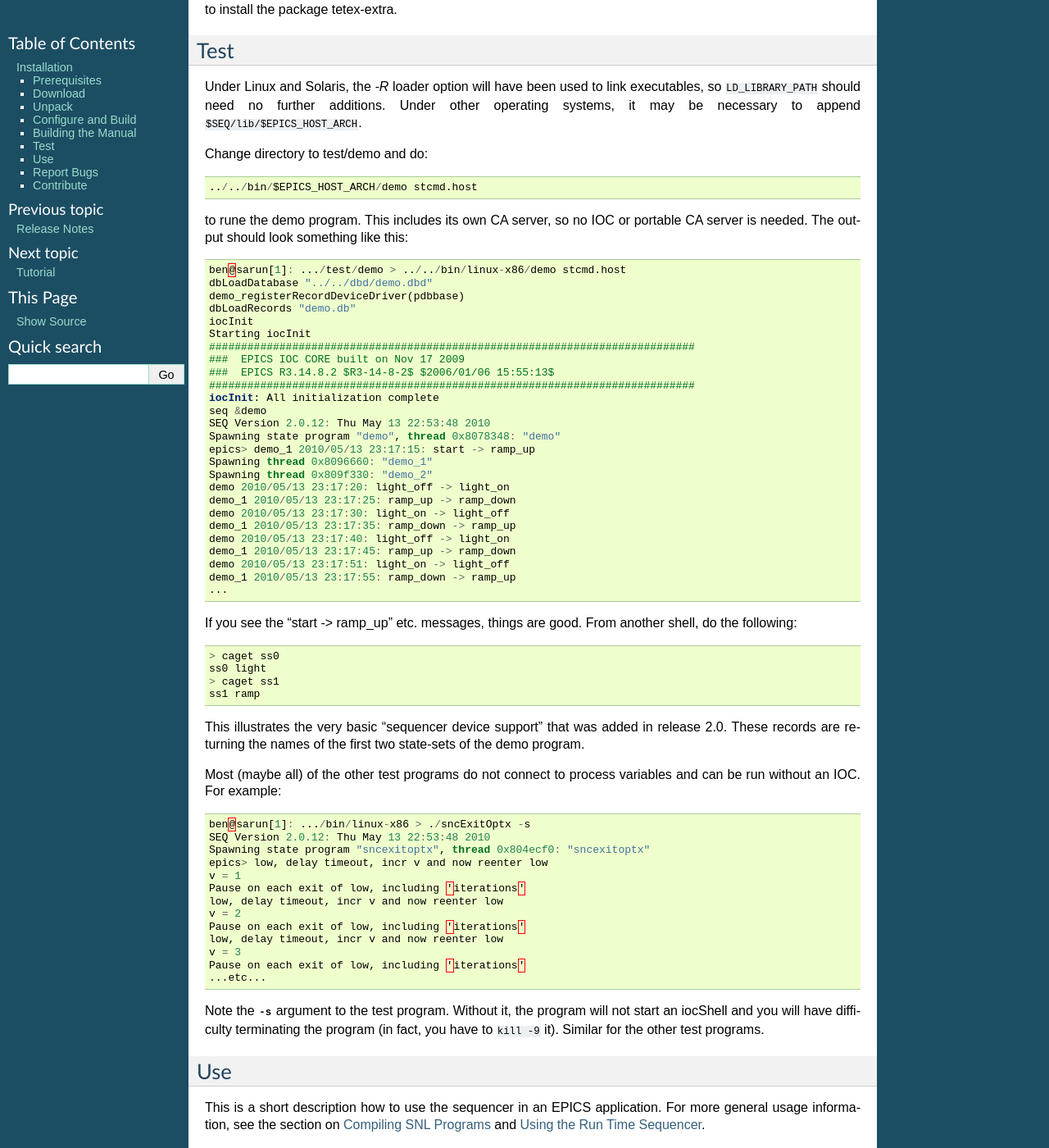
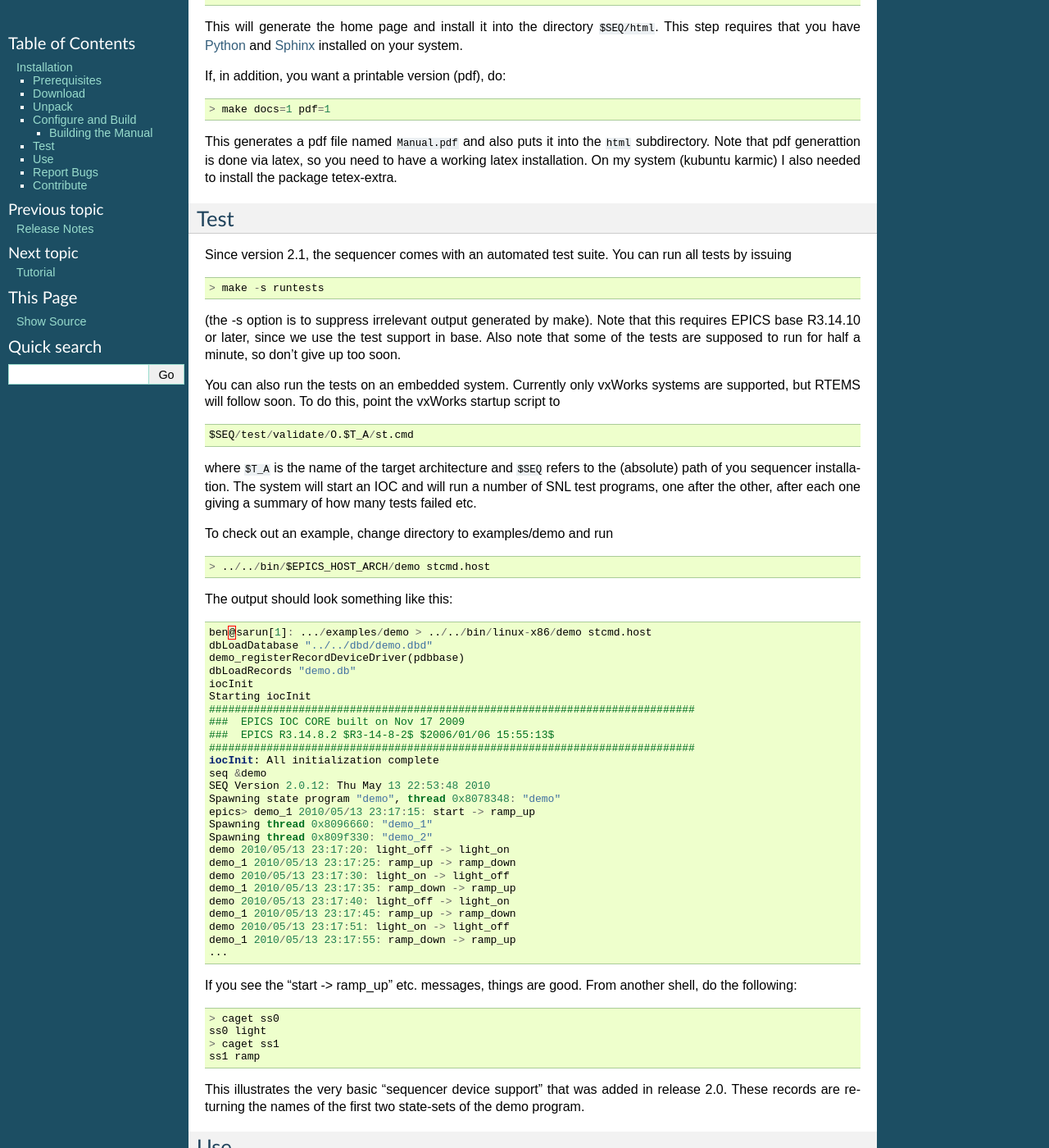
Before and after one commit to jeonghanlee/sequencer-2-2, a Sphinx documentation site: the page built from documentation/Installation.txt, in a window 1280 px wide and 1400 px high, scrolled down 2499 px. Shown: the whole window at 82% size. Built offline with Sphinx 7.4.7, drawn with Linux system fonts in a browser that asks for light colours; some of the changed text lies outside the part shown.

Commit message:
docs: updated the installation section

```diff
--- a/documentation/Installation.txt
+++ b/documentation/Installation.txt
@@ -19,16 +19,24 @@
 .. _re2c: http://re2c.org/
 .. _re2c download: http://sourceforge.net/projects/re2c/files/
 
+
 Download
 --------
 
-Newer releases are available here:
+Releases are available here:
 
    http://www-csr.bessy.de/control/SoftDist/sequencer/releases/
 
-The latest release is currently `2.0.99`_, which is a beta release
-for the upcoming `2.1.0`_. Release notes are contained in the
-:doc:`Introduction`.
+The current stable release is `2.0.13`_.
+
+Development snapshots are available under the name
+
+   seq-snapshot-<date>.tar.gz
+
+In the releases directory there is always a symbolic link to the
+`latest snapshot`_.
+
+Release notes are contained in the documentation, see :doc:`Notes`.
 
 Older releases can be either downloaded from the PSI website
 
@@ -58,16 +67,20 @@
    `1.9.4`_  :ref:`Release_Notes_1.9`
    ========= ===========================
 
-You can look at (or even use at your own risk ;-) my latest
-development version by checking out the `darcs`_ repository::
+Please note that 2.0.89 and 2.0.99 are long since
+out-dated and are listed here only for historical reasons.
+If you want to help testing the upcoming
+major release (2.1.0), please use
+the `latest snapshot`_, or check out the `darcs`_ repository::
 
-   darcs get http://www-csr.bessy.de/control/SoftDist/sequencer/repo/ seq-head
+   > darcs get http://www-csr.bessy.de/control/SoftDist/sequencer/repo/ seq-head
 
-You can also look at the repo using the `repository browser`_.
+You can also follow development by using the `repository browser`_.
 
 See `Contribute`_ for a short description how to record and send
 patches.
 
+.. _latest snapshot: http://www-csr.bessy.de/control/SoftDist/sequencer/releases/seq-snapshot-latest.tar.gz
 .. _2.1.0: http://www-csr.bessy.de/control/SoftDist/sequencer/releases/seq-2.1.0.tar.gz
 .. _2.0.99: http://www-csr.bessy.de/control/SoftDist/sequencer/releases/seq-2.0.99.tar.gz
 .. _2.0.98: http://www-csr.bessy.de/control/SoftDist/sequencer/releases/seq-2.0.98.tar.gz
@@ -89,6 +102,7 @@
 .. _1.9.4: http://www-csr.bessy.de/control/SoftDist/sequencer/releases/seq-1.9.4.tar.gz
 .. _repository browser: http://www-csr.bessy.de/cgi-bin/darcsweb.cgi?r=sequencer;a=summary
 
+
 Unpack
 ------
 
@@ -107,29 +121,30 @@
    > cd seq-x.y.z
 
 and look at the source tree. The actual source code for the sequencer
-is under *src*. The documentation sources are under *documentation* and
+is under ``src``. The documentation sources are under ``documentation`` and
 consist of plain readable text files (actually, the format is
 `reStructuredText`_ but you need to know about that only if you plan to
 make changes to the docs).
 
 In what follows, ``$SEQ`` refers to the directory where you are now,
-i.e. *.../seq-x.y.z/*.
+i.e. ``.../seq-x.y.z/``.
 
 .. _GNU tar: http://www.gnu.org/software/tar/
 .. _reStructuredText: http://docutils.sourceforge.net/rst.html
+
 
 Configure and Build
 -------------------
 
 The sequencer uses the EPICS build system. This means there is no
 automatic configuration, instead you have to edit the file
-*configure/RELEASE* and perhaps also *configure/CONFIG_SITE*. These are
-make include files, so the syntax is that of (GNU) make.
+``configure/RELEASE`` and perhaps also ``configure/CONFIG_SITE``.
+These are make include files, so the syntax is that of (GNU) make.
 
-In *configure/RELEASE*, change the definition of the variable
+In ``configure/RELEASE``, change the definition of the variable
 ``EPICS_BASE`` to the path where your EPICS base is installed.
 
-In *configure/CONFIG_SITE*, you can specify the target architectures
+In ``configure/CONFIG_SITE``, you can specify the target architectures
 for which to build via the ``CROSS_COMPILER_TARGET_ARCHS`` variable (a
 subset of those for which EPICS has been built, default is all), and
 the message systems to support via the ``PVXXX`` variables (the default
@@ -144,15 +159,17 @@
 <http://www.aps.anl.gov/epics/base/R3-14/11-docs/AppDevGuide.pdf>`_
 for details.
 
-After changing the files in *configure*, run GNU make.
+After changing the files in ``configure``, run GNU make.
 
-Note that make builds first in the *configure* directory, then the
-*src* tree, and finally the *test* tree. A failure in the *test* tree
-will not impact your ability to write sequences (but is still a bug and
+Note that make builds first in the ``configure`` directory, then the
+``src`` tree, and finally the ``test`` and ``examples`` trees. A failure
+in the latter two
+will not impact your ability to write SNL programs (but is still a bug and
 should be reported, see `Report Bugs`_).
 
+
 Building the Manual
--------------------
+^^^^^^^^^^^^^^^^^^^
 
 From 2.0.99 on, the manual is in reStructureText format. This format
 is (more or less) readable plain text, so this section is optional.
@@ -165,15 +182,15 @@
    > make docs=1
 
 This will generate the home page and install it into the directory
-*$SEQ/html*. This step requires that you have `Python`_ and `Sphinx`_
+``$SEQ/html``. This step requires that you have `Python`_ and `Sphinx`_
 installed on your system.
 
 If, in addition, you want a printable version (pdf), do::
 
    > make docs=1 pdf=1
 
-This generates a pdf file named *Manual.pdf* and also puts it into the
-*html* subdirectory. Note that pdf generattion is done via latex, so
+This generates a pdf file named ``Manual.pdf`` and also puts it into the
+``html`` subdirectory. Note that pdf generattion is done via latex, so
 you need to have a working latex installation. On my system (kubuntu
 karmic) I also needed to install the package tetex-extra.
 
@@ -182,23 +199,38 @@
 
 .. _Verifyingtheinstallation:
 
+
 Test
 ----
 
-Under Linux and Solaris, the *-R* loader option will have been used to
-link executables, so ``LD_LIBRARY_PATH`` should need no further
-additions. Under other operating systems, it may be necessary to append
-``$SEQ/lib/$EPICS_HOST_ARCH``.
+Since version 2.1, the sequencer comes with an automated test suite.
+You can run all tests by issuing ::
 
-Change directory to test/demo and do::
+   > make -s runtests
 
-   ../../bin/$EPICS_HOST_ARCH/demo stcmd.host
+(the -s option is to suppress irrelevant output generated by make).
+Note that this requires EPICS base R3.14.10 or later, since we use the
+test support in base. Also note that some of the tests are supposed
+to run for half a minute, so don't give up too soon.
 
-to rune the demo program. This includes its own CA server, so no IOC or
-portable CA server is needed. The output should look something like
-this::
+You can also run the tests on an embedded system. Currently only
+vxWorks systems are supported, but RTEMS will follow soon. To do this,
+point the vxWorks startup script to ::
 
-   ben@sarun[1]: .../test/demo > ../../bin/linux-x86/demo stcmd.host
+   $SEQ/test/validate/O.$T_A/st.cmd
+
+where ``$T_A`` is the name of the target architecture and ``$SEQ`` refers to
+the (absolute) path of you sequencer installation. The system will
+start an IOC and will run a number of SNL test programs, one after the other,
+after each one giving a summary of how many tests failed etc.
+
+To check out an example, change directory to examples/demo and run ::
+
+   > ../../bin/$EPICS_HOST_ARCH/demo stcmd.host
+
+The output should look something like this::
+
+   ben@sarun[1]: .../examples/demo > ../../bin/linux-x86/demo stcmd.host
    dbLoadDatabase "../../dbd/demo.dbd"
    demo_registerRecordDeviceDriver(pdbbase)
    dbLoadRecords "demo.db"
@@ -237,27 +269,6 @@
 added in release 2.0. These records are returning the names of the
 first two state-sets of the demo program.
 
-Most (maybe all) of the other test programs do not connect to process
-variables and can be run without an IOC. For example::
-
-   ben@sarun[1]: .../bin/linux-x86 > ./sncExitOptx -s
-   SEQ Version 2.0.12: Thu May 13 22:53:48 2010
-   Spawning state program "sncexitoptx", thread 0x804ecf0: "sncexitoptx"
-   epics> low, delay timeout, incr v and now reenter low
-   v = 1
-   Pause on each exit of low, including 'iterations'
-   low, delay timeout, incr v and now reenter low
-   v = 2
-   Pause on each exit of low, including 'iterations'
-   low, delay timeout, incr v and now reenter low
-   v = 3
-   Pause on each exit of low, including 'iterations'
-   ...etc...
-
-Note the :option:`-s` argument to the test program. Without it, the program
-will not start an iocShell and you will have difficulty terminating the
-program (in fact, you have to ``kill -9`` it). Similar for the other
-test programs.
 
 Use
 ---
@@ -267,35 +278,32 @@
 :doc:`Compiling` and :doc:`Using`.
 
 To use the sequencer in an EPICS application, change the definition of
-``SNCSEQ`` in *configure/RELEASE* (that is, the one in your
+``SNCSEQ`` in ``configure/RELEASE`` (that is, the one in your
 application, not the sequencer's) to contain the path to your
 sequencer installation.
 
 As soon as ``SNCSEQ`` is defined, the EPICS build system automagically
 includes the build rules defined in the sequencer. To add an SNL
-program to your application, write something like
-
-::
+program to your application, write something like ::
 
    SRCS += xyz.st
    abc_LIBS += seq pv
 
-into your Makefile. Here, *xyz.st* is the name of your SNL program, and
-*abc* is the name of the library or binary to produce. Note that *.st*
+into your Makefile. Here, ``xyz.st`` is the name of your SNL program, and
+``abc`` is the name of the library or binary to produce. Note that ``.st``
 files are run through the C preprocessor (*cpp*) before giving them to
-the SNL compiler. Use the extension *.stt* to avoid this. For details,
+the SNL compiler. Use the extension ``.stt`` to avoid this. For details,
 see Chapter 4 of the `EPICS Application Developer's Guide`_.
 
 .. _EPICS Application Developer's Guide: http://www.aps.anl.gov/epics/base/R3-14/11-docs/AppDevGuide.pdf
 
 A complete example application that also uses the sequencer can be
-produced using makeBaseApp, e.g.
+produced using makeBaseApp, e.g. ::
 
-::
+   > makeBaseApp.pl -t example ex
 
-   makeBaseApp.pl -t example ex
+Take a look at ``exApp/src``, especially the ``Makefile``.
 
-Take a look at *exApp/src*, especially the *Makefile*.
 
 Report Bugs
 -----------
@@ -305,6 +313,7 @@
 if you include which release of the sequencer and EPICS base release
 you are using.
 
+
 Contribute
 ----------
 
```
Also changed, not shown: other parts of documentation/Installation.txt (+6 -5 lines).
